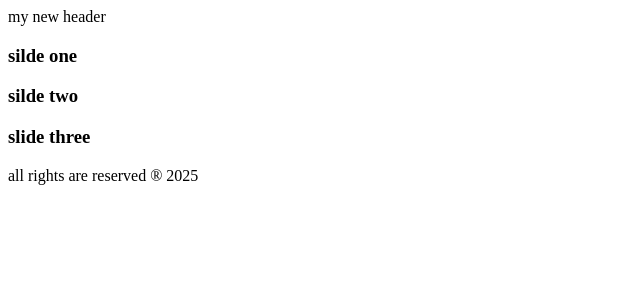
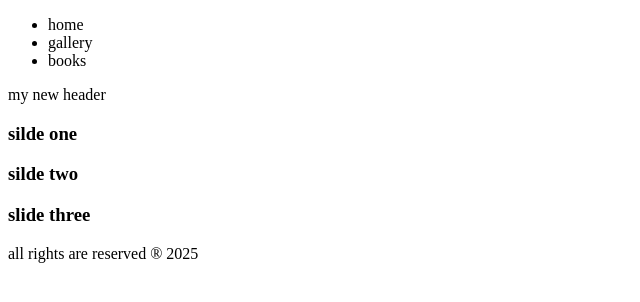
Before and after one commit to niloofarhamidi/git-project-one, a plain HTML site: page index.html in a window 1280 px wide. Shown: the whole page, without its empty margins (0-640 px from the left). Drawn offline with Linux system fonts and the light colour scheme.

Commit message:
navigation created

```diff
--- a/index.html
+++ b/index.html
@@ -6,6 +6,14 @@
     <title>Document</title>
 </head>
 <body>
+    <nav>
+        <ul>
+            <li>
+                home</li>
+            <li> gallery</li>
+            <li> books</li>
+        </ul>
+    </nav>
 <header> my new header</header>
 <div class="slider">
 <h3> silde one</h3>
```
